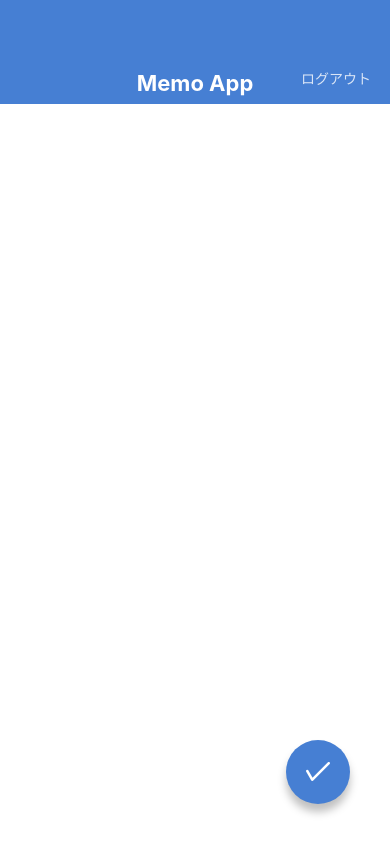
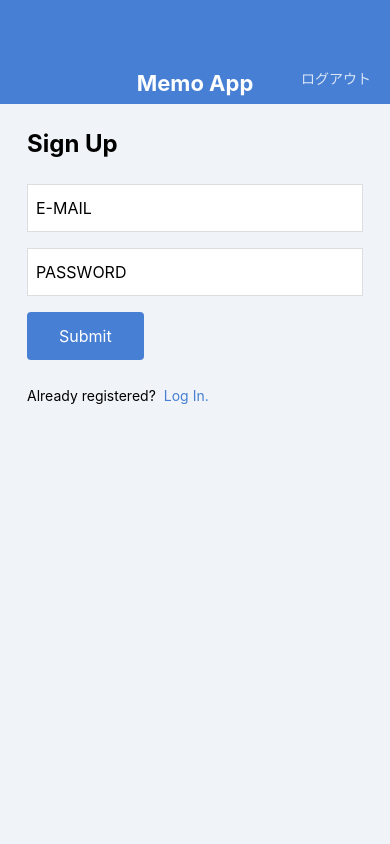
Before and after one commit to kangaroo-lab/memoapp, a React Native app: screen / in a window 390 px wide. Built offline with nearby package versions, Linux system fonts and the light colour scheme.

Commit message:
create Log in & Sign up

```diff
--- a/App.jsx
+++ b/App.jsx
@@ -5,11 +5,11 @@
 import MemoDetailScreen from './src/screens/MemoDetailScreen';
 import MemoEditScreen from './src/screens/MemoEditScreen'
 import MemoCreateScreen from './src/screens/MemoCreateScreen'
-
-
+import LogInScreen from './src/screens/LogInScreen';
+import SignUpScreen from './src/screens/SignUpScreen'
 
 export default function App() {
   return (
-    <MemoCreateScreen/>
+    <SignUpScreen/>
   );
 }
--- /dev/null
+++ b/src/components/Button.jsx
@@ -0,0 +1,34 @@
+import { string } from 'prop-types';
+import React from 'react';
+import {View, Text, StyleSheet} from 'react-native';
+
+export default function Button(props){
+    const { label } = props;
+    return(
+    <View style={styles.buttonContainer}>
+        <Text style={styles.buttonLabel}>{label}</Text>
+    </View>
+
+    );
+}
+
+Button.propTypes = {
+    label : string.isRequired,
+};
+
+const styles = StyleSheet.create({
+    buttonContainer:{
+        backgroundColor: '#467FD3',
+        borderRadius: 4,
+        alignSelf: 'flex-start',
+        marginBottom: 24,
+
+    },
+    buttonLabel: {
+        fontSize: 16,
+        lineHeight: 32,
+        paddingVertical: 8,
+        paddingHorizontal: 32,
+        color: '#ffffff',
+    },
+})
--- /dev/null
+++ b/src/screens/LogInScreen.jsx
@@ -0,0 +1,62 @@
+import React from 'react';
+import {View, Text, TextInput,StyleSheet} from 'react-native';
+
+import AppBar from '../components/AppBar';
+import Button from '../components/Button';
+
+export default function LogInScreen(){
+    return (
+        <View style={styles.container}>
+            <AppBar/>
+            <View style={styles.inner}>
+                <Text style={styles.title}>Log In</Text>
+                <TextInput style={styles.input} value='E-MAIL'></TextInput>
+                <TextInput style={styles.input} value='PASSWORD'></TextInput>
+                <Button label='Submit'/>
+                <View style={styles.footer}>
+                    <Text style={styles.footerText}>Not registered?</Text>
+                    <Text style={styles.footerLink}>Sign up here!</Text>
+                </View>
+            </View>
+        </View>
+    );
+}
+
+const styles = StyleSheet.create({
+    container: {
+        flex: 1,
+        backgroundColor: '#f0f4f8',
+    },
+    inner:{
+        paddingHorizontal: 27,
+        paddingVertical: 24,
+    },
+    title:{
+        fontSize:24,
+        lineHeight: 32,
+        fontWeight: 'bold',
+        marginBottom: 24,
+    },
+    input:{
+        fontSize: 16,
+        height:48,
+        borderColor: '#dddddd',
+        borderWidth:1,
+        backgroundColor: '#ffffff',
+        paddingHorizontal: 8,
+        marginBottom: 16,
+    },
+    footerText: {
+        fontSize: 14,
+        lineHeight: 24,
+        marginRight: 8,
+    },
+    footerLink:{
+        fontSize: 14,
+        lineHeight: 24,
+        color: '#467FD3',
+    },
+    footer: {
+        flexDirection: 'row'
+    }
+})
--- /dev/null
+++ b/src/screens/SignUpScreen.jsx
@@ -0,0 +1,62 @@
+import React from 'react';
+import {View, Text, TextInput,StyleSheet} from 'react-native';
+
+import AppBar from '../components/AppBar';
+import Button from '../components/Button';
+
+export default function SignUpScreen(){
+    return (
+        <View style={styles.container}>
+            <AppBar/>
+            <View style={styles.inner}>
+                <Text style={styles.title}>Sign Up</Text>
+                <TextInput style={styles.input} value='E-MAIL'></TextInput>
+                <TextInput style={styles.input} value='PASSWORD'></TextInput>
+                <Button label='Submit'/>
+                <View style={styles.footer}>
+                    <Text style={styles.footerText}>Already registered?</Text>
+                    <Text style={styles.footerLink}>Log In.</Text>
+                </View>
+            </View>
+        </View>
+    );
+}
+
+const styles = StyleSheet.create({
+    container: {
+        flex: 1,
+        backgroundColor: '#f0f4f8',
+    },
+    inner:{
+        paddingHorizontal: 27,
+        paddingVertical: 24,
+    },
+    title:{
+        fontSize:24,
+        lineHeight: 32,
+        fontWeight: 'bold',
+        marginBottom: 24,
+    },
+    input:{
+        fontSize: 16,
+        height:48,
+        borderColor: '#dddddd',
+        borderWidth:1,
+        backgroundColor: '#ffffff',
+        paddingHorizontal: 8,
+        marginBottom: 16,
+    },
+    footerText: {
+        fontSize: 14,
+        lineHeight: 24,
+        marginRight: 8,
+    },
+    footerLink:{
+        fontSize: 14,
+        lineHeight: 24,
+        color: '#467FD3',
+    },
+    footer: {
+        flexDirection: 'row'
+    }
+})
```
